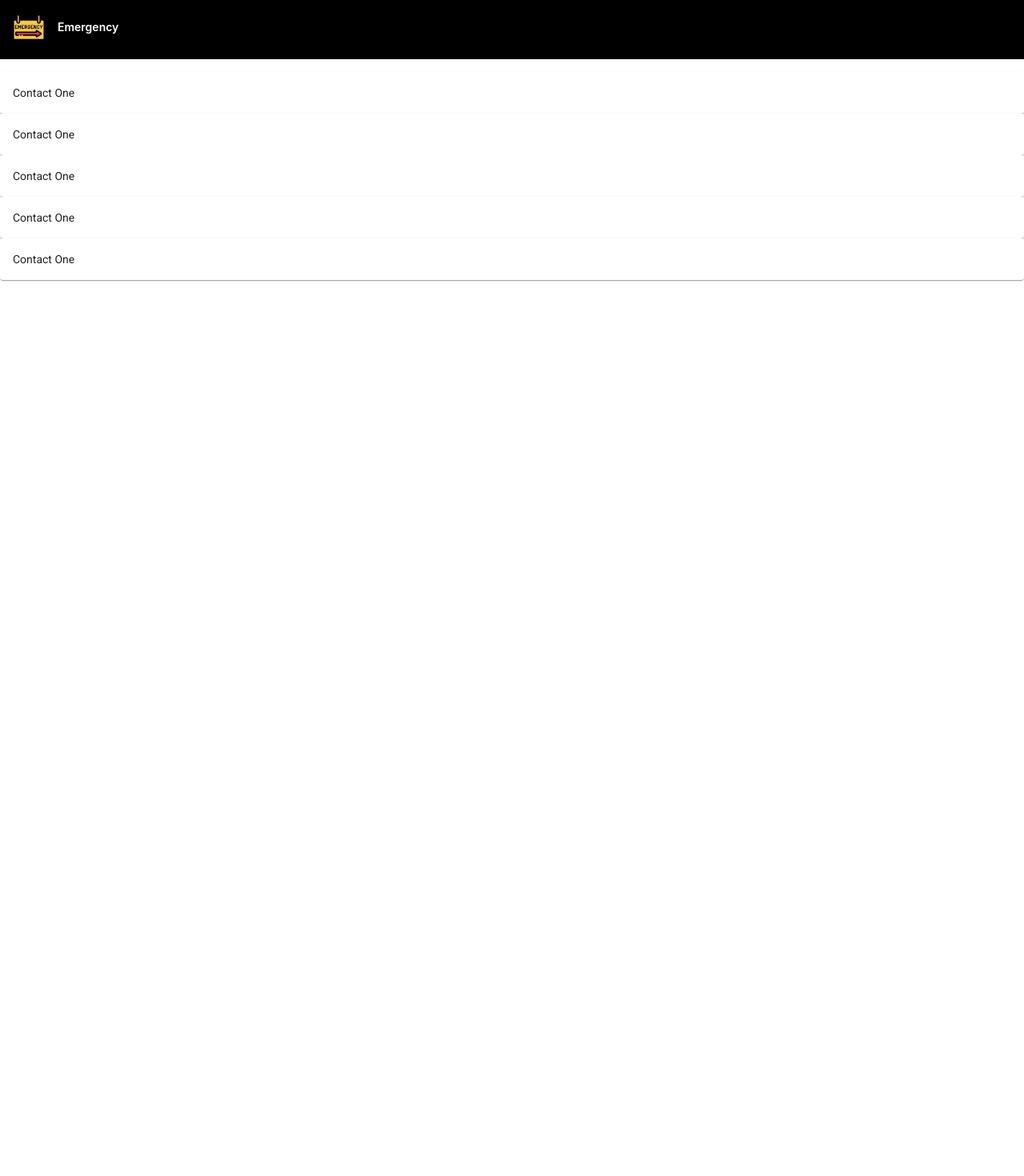
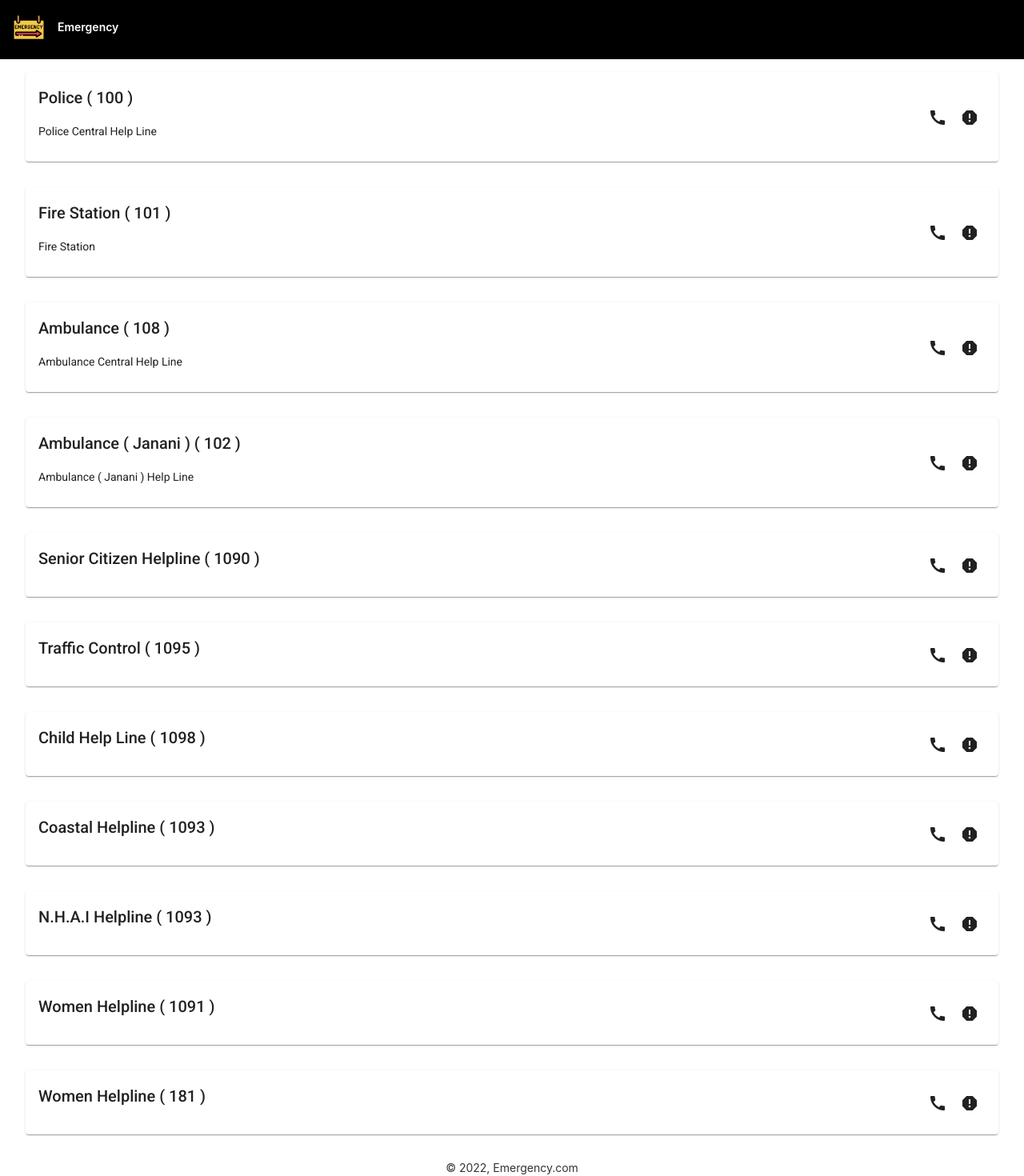
Before and after one commit to amitpanda007/emergency, an Angular app: page / in a window 1280 px wide. Shown: the part 6-1476 px from the top of the page at 80% size. Before the commit the page ends 896 px from the top, so only its background shows below. Built offline with nearby package versions, Linux system fonts and the light colour scheme.

Commit message:
contact feature

```diff
--- a/package.json
+++ b/package.json
@@ -3,7 +3,7 @@
   "version": "0.0.0",
   "scripts": {
     "ng": "ng",
-    "start": "ng serve",
+    "start": "ng serve --host 0.0.0.0",
     "build": "ng build",
     "watch": "ng build --watch --configuration development",
     "test": "ng test"
--- a/src/app/app.component.html
+++ b/src/app/app.component.html
@@ -1,6 +1,8 @@
 <style>
   :host {
-    font-family: -apple-system, BlinkMacSystemFont, "Segoe UI", Roboto, Helvetica, Arial, sans-serif, "Apple Color Emoji", "Segoe UI Emoji", "Segoe UI Symbol";
+    font-family: -apple-system, BlinkMacSystemFont, "Segoe UI", Roboto,
+      Helvetica, Arial, sans-serif, "Apple Color Emoji", "Segoe UI Emoji",
+      "Segoe UI Symbol";
     font-size: 14px;
     color: #333;
     box-sizing: border-box;
@@ -79,6 +81,11 @@
     fill: #888;
   }
 
+  .footer {
+    display: flex;
+    justify-content: center;
+  }
+
   @media screen and (max-width: 575px) {
     svg#rocket-smoke {
       display: none;
@@ -95,14 +102,10 @@
 
 <!-- Toolbar -->
 <div class="toolbar" role="banner">
-  <img
-    width="40"
-    alt="Angular Logo"
-    src="../assets/images/logo.png"
-  />
+  <img width="40" alt="Angular Logo" src="../assets/images/logo.png" />
   <span>Emergency</span>
-    <div class="spacer"></div>
-    <!-- <a aria-label="Angular on twitter" target="_blank" rel="noopener" href="https://twitter.com/angular" title="Twitter">
+  <div class="spacer"></div>
+  <!-- <a aria-label="Angular on twitter" target="_blank" rel="noopener" href="https://twitter.com/angular" title="Twitter">
       <svg id="twitter-logo" height="24" data-name="Logo" xmlns="http://www.w3.org/2000/svg" viewBox="0 0 400 400">
         <rect width="400" height="400" fill="none"/>
         <path d="M153.62,301.59c94.34,0,145.94-78.16,145.94-145.94,0-2.22,0-4.43-.15-6.63A104.36,104.36,0,0,0,325,122.47a102.38,102.38,0,0,1-29.46,8.07,51.47,51.47,0,0,0,22.55-28.37,102.79,102.79,0,0,1-32.57,12.45,51.34,51.34,0,0,0-87.41,46.78A145.62,145.62,0,0,1,92.4,107.81a51.33,51.33,0,0,0,15.88,68.47A50.91,50.91,0,0,1,85,169.86c0,.21,0,.43,0,.65a51.31,51.31,0,0,0,41.15,50.28,51.21,51.21,0,0,1-23.16.88,51.35,51.35,0,0,0,47.92,35.62,102.92,102.92,0,0,1-63.7,22A104.41,104.41,0,0,1,75,278.55a145.21,145.21,0,0,0,78.62,23" fill="#fff"/>
@@ -118,3 +121,7 @@
 
 <router-outlet></router-outlet>
 <contact-list></contact-list>
+
+<div class="footer">
+  <p>© 2022, Emergency.com</p>
+</div>
--- a/src/app/contacts/contact-card/contact-card.component.html
+++ b/src/app/contacts/contact-card/contact-card.component.html
@@ -1 +1,17 @@
-<mat-card>Contact One</mat-card>
+<mat-card class="card" *ngIf="contact">
+  <mat-card-content class="content">
+    <div>
+      <h2 [innerHtml]="contactNameWithNumber"></h2>
+      <p [innerHtml]="contact.description"></p>
+    </div>
+    <div>
+      <button mat-icon-button (click)="call()">
+        <!-- <a href="tel:{{ contact.number }}"><mat-icon>call</mat-icon></a> -->
+        <mat-icon>call</mat-icon>
+      </button>
+      <button mat-icon-button (click)="report()">
+        <mat-icon>report</mat-icon>
+      </button>
+    </div>
+  </mat-card-content>
+</mat-card>
--- a/src/app/contacts/contact-card/contact-card.component.scss
+++ b/src/app/contacts/contact-card/contact-card.component.scss
@@ -0,0 +1,10 @@
+.card {
+  margin: 2rem;
+}
+
+.content {
+  display: flex;
+  flex-direction: row;
+  justify-content: space-between;
+  align-items: center;
+}
--- a/src/app/contacts/contact-card/contact-card.component.ts
+++ b/src/app/contacts/contact-card/contact-card.component.ts
@@ -1,11 +1,26 @@
-import { Component, OnInit } from "@angular/core";
+import { Component, Input, OnInit } from '@angular/core';
+import { Contact } from 'src/app/models/contact';
 
 @Component({
-    selector: "contact-card",
-    templateUrl: "contact-card.component.html",
-    styleUrls: ["contact-card.component.scss"],
-  })
-  export class ContactCardComponent implements OnInit {
-    ngOnInit(): void {
-    }
+  selector: 'contact-card',
+  templateUrl: 'contact-card.component.html',
+  styleUrls: ['contact-card.component.scss'],
+})
+export class ContactCardComponent implements OnInit {
+  @Input() contact: Contact | null = null;
+  public contactNameWithNumber: string = '';
+  ngOnInit(): void {
+    this.contactNameWithNumber =
+      this.contact?.name + ' ( ' + this.contact?.number + ' ) ';
   }
+
+  call() {
+    const callLink = document.createElement('a');
+    callLink.href = `tel:${this.contact?.number}`;
+    callLink.click();
+  }
+
+  report() {
+    console.log('Reporting current contact');
+  }
+}
--- a/src/app/contacts/contact-list/contact-list.component.html
+++ b/src/app/contacts/contact-list/contact-list.component.html
@@ -1,3 +1,6 @@
 <div class="section">
-    <contact-card *ngFor="let contact of contactList"></contact-card>
+  <contact-card
+    *ngFor="let contact of contactList"
+    [contact]="contact"
+  ></contact-card>
 </div>
--- a/src/app/contacts/contact-list/contact-list.component.ts
+++ b/src/app/contacts/contact-list/contact-list.component.ts
@@ -1,4 +1,5 @@
 import { Component, OnInit } from '@angular/core';
+import { Contact } from 'src/app/models/contact';
 
 @Component({
   selector: 'contact-list',
@@ -6,6 +7,73 @@ import { Component, OnInit } from '@angular/core';
   styleUrls: ['contact-list.component.scss'],
 })
 export class ContactListComponent implements OnInit {
-    public contactList = [1, 2, 3, 4, 5];
-    ngOnInit(): void {}
+  public contactList: Contact[] = [
+    {
+      name: 'Police',
+      description: 'Police Central Help Line',
+      location: 'Bhubaneswar',
+      number: '100',
+    },
+    {
+      name: 'Fire Station',
+      description: 'Fire Station',
+      location: 'Bhubaneswar',
+      number: '101',
+    },
+    {
+      name: 'Ambulance',
+      description: 'Ambulance Central Help Line',
+      location: 'Bhubaneswar',
+      number: '108',
+    },
+    {
+      name: 'Ambulance ( Janani )',
+      description: 'Ambulance ( Janani ) Help Line',
+      location: 'Bhubaneswar',
+      number: '102',
+    },
+    {
+      name: 'Senior Citizen Helpline',
+      description: '',
+      location: 'Bhubaneswar',
+      number: '1090',
+    },
+    {
+      name: 'Traffic Control',
+      description: '',
+      location: 'Bhubaneswar',
+      number: '1095',
+    },
+    {
+      name: 'Child Help Line',
+      description: '',
+      location: 'Bhubaneswar',
+      number: '1098',
+    },
+    {
+      name: 'Coastal Helpline',
+      description: '',
+      location: 'Bhubaneswar',
+      number: '1093',
+    },
+    {
+      name: 'N.H.A.I Helpline',
+      description: '',
+      location: 'Bhubaneswar',
+      number: '1093',
+    },
+    {
+      name: 'Women Helpline',
+      description: '',
+      location: 'Bhubaneswar',
+      number: '1091',
+    },
+    {
+      name: 'Women Helpline',
+      description: '',
+      location: 'Bhubaneswar',
+      number: '181',
+    },
+  ];
+  ngOnInit(): void {}
 }
--- /dev/null
+++ b/src/app/models/contact.ts
@@ -0,0 +1,6 @@
+export interface Contact {
+  name: string;
+  description: string;
+  location: string;
+  number: string;
+}
```
Also changed, not shown: src/app/shared/shared.module.ts (+7 -8 lines).
